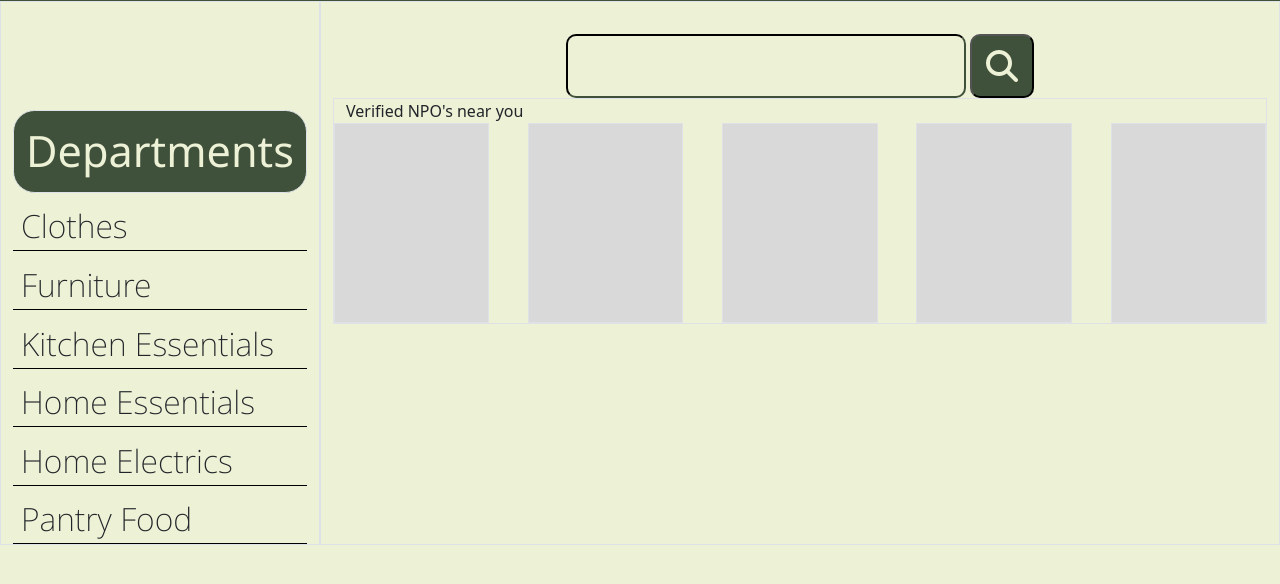
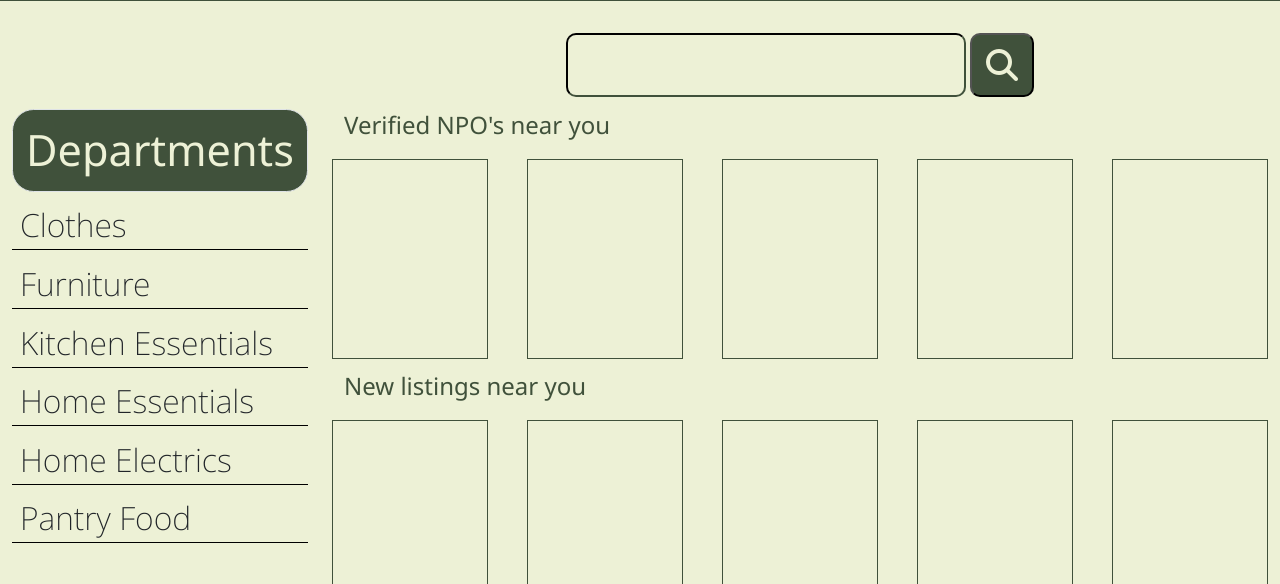
Before and after one commit to MinhGiangg/CareShare, a plain HTML site: page dashboard.html in a window 1280 px wide. Shown: the part 96-680 px from the top of the page. Drawn offline with nearby package versions, Linux system fonts and the light colour scheme.

```diff
--- a/dashboard.css
+++ b/dashboard.css
@@ -41,5 +41,14 @@
 .listing{
     /* margin-left: 2em; */
     height: 200px;
-    background-color: #D9D9D9;
+    background-color: #EDF1D6;
+    border: solid #40513B 1px;
+    margin-top: 1em;
 }
+.header2{
+    margin-top: 0.4em;
+    font-family: 'Noto Sans', sans-serif;
+    font-weight: 400;
+    font-size: 1.5em;
+    color: #40513B;
+}
--- a/dashboard.html
+++ b/dashboard.html
@@ -70,7 +70,7 @@
         <!-- END OF NAV -->
         <div class="container-fluid">
             <div class="row">
-                <div class="col-3 border">
+                <div class="col-3">
                     <div class="departments border">Departments</div>
                     <div class="departments-items">Clothes</div>
                     <div class="departments-items">Furniture</div>
@@ -79,7 +79,7 @@
                     <div class="departments-items">Home Electrics</div>
                     <div class="departments-items">Pantry Food</div>
                 </div>
-                <div class="col-9 border">
+                <div class="col-9">
                     <form action="#" method="get" class="search">
                         <div
                             class="container-fluid d-flex justify-content-center"
@@ -101,13 +101,21 @@
                         </div>
                     </form>
                     <div class="container-fluid">
-                        <div class="row border d-flex justify-content-between">
-                            <span>Verified NPO's near you</span>
-                            <div class="col-2 border listing"></div>
-                            <div class="col-2 border listing"></div>
-                            <div class="col-2 border listing"></div>
-                            <div class="col-2 border listing"></div>
-                            <div class="col-2 border listing"></div>
+                        <div class="row d-flex justify-content-between">
+                            <span class="header2">Verified NPO's near you</span>
+                            <div class="col-2 listing"></div>
+                            <div class="col-2 listing"></div>
+                            <div class="col-2 listing"></div>
+                            <div class="col-2 listing"></div>
+                            <div class="col-2 listing"></div>
+                        </div>
+                        <div class="row d-flex justify-content-between">
+                            <span class="header2">New listings near you</span>
+                            <div class="col-2 listing"></div>
+                            <div class="col-2 listing"></div>
+                            <div class="col-2 listing"></div>
+                            <div class="col-2 listing"></div>
+                            <div class="col-2 listing"></div>
                         </div>
                     </div>
                 </div>
```
